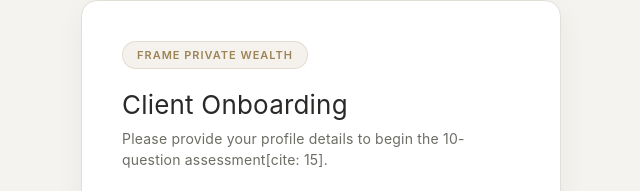
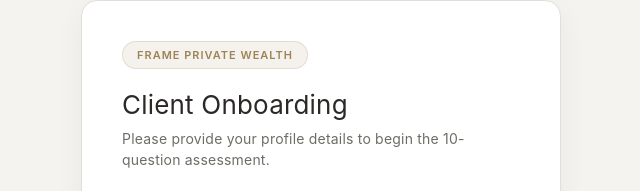
Before and after one commit to Ian666-maker/solid-bassoon, a plain HTML site: page index.html in a window 1280 px wide. Shown: the part 92-283 px from the top of the page, 319-959 px from the left. Drawn offline with Linux system fonts and the light colour scheme.

Commit message:
Clean up FRAME demo wording and placeholder citations

```diff
--- a/index.html
+++ b/index.html
@@ -113,7 +113,7 @@
       <h1>Client Onboarding</h1>
       <p>
         Please provide your profile details to begin the 10-question
-        assessment[cite: 15].
+        assessment.
       </p>
 
       <form onsubmit="handleRegister(event)">
```
